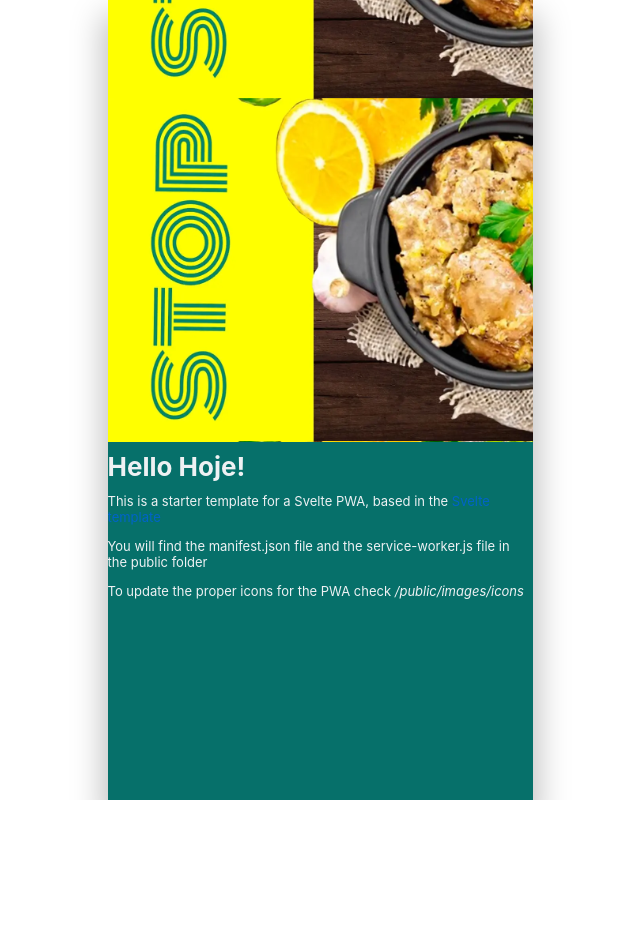
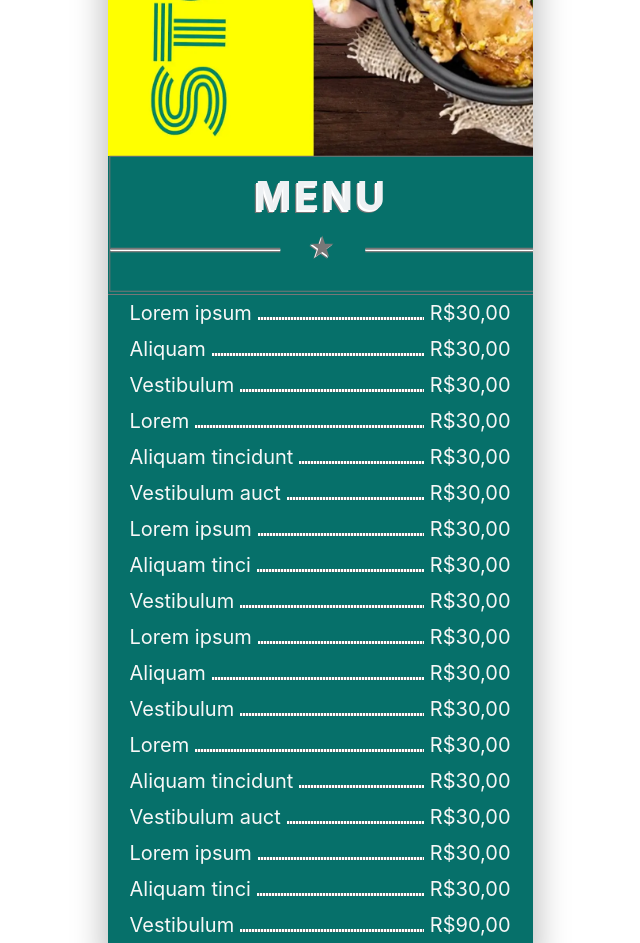
Before and after one commit to warleymendeslopes/app, a Svelte app: page / in a window 1280 px wide. Shown: the whole page, without its empty margins (320-960 px from the left). Before the commit the page ends 800 px from the top, so only its background shows below. Built offline with nearby package versions, Linux system fonts and the light colour scheme.

Commit message:
cardapio principal

```diff
--- a/public/global.css
+++ b/public/global.css
@@ -17,10 +17,8 @@ body {
 
 body>main {
     width: 100%;
-    height: 100%;
     margin: 0 auto;
     max-width: 425px;
-    max-height: 800px;
     background: #06706a;
     color: #eef1f3;
     user-select: none;
--- a/src/App.svelte
+++ b/src/App.svelte
@@ -6,30 +6,199 @@
 	<section class="banner-inicial">
 		<!--<h1>cardapio de {name}!</h1> -->
 	</section>
-	<h1>Hello {name}!</h1>
-	<p>
-		This is a starter template for a Svelte PWA, based in the <a
-			href="https://github.com/sveltejs/template"
-			target="_blank">Svelte template</a
-		>
-	</p>
-	<p>
-		You will find the manifest.json file and the service-worker.js file in
-		the public folder
-	</p>
-	<p>
-		To update the proper icons for the PWA check <i>/public/images/icons</i>
-	</p>
+	<div class="cardapio">
+		<h2>MENU</h2>
+		<span class="divider">★</span>
+	</div>
+	<ul>
+		<li>
+			<span>Lorem ipsum</span>
+			<span class="dotted" />
+			<span class="price">R$30,00</span>
+		</li>
+		<li>
+			<span>Aliquam</span>
+			<span class="dotted" />
+			<span class="price">R$30,00</span>
+		</li>
+		<li>
+			<span>Vestibulum</span>
+			<span class="dotted" />
+			<span class="price">R$30,00</span>
+		</li>
+		<li>
+			<span>Lorem</span>
+			<span class="dotted" />
+			<span class="price">R$30,00</span>
+		</li>
+		<li>
+			<span>Aliquam tincidunt</span>
+			<span class="dotted" />
+			<span class="price">R$30,00</span>
+		</li>
+		<li>
+			<span>Vestibulum auct</span>
+			<span class="dotted" />
+			<span class="price">R$30,00</span>
+		</li>
+		<li>
+			<span>Lorem ipsum</span>
+			<span class="dotted" />
+			<span class="price">R$30,00</span>
+		</li>
+		<li>
+			<span>Aliquam tinci</span>
+			<span class="dotted" />
+			<span class="price">R$30,00</span>
+		</li>
+		<li>
+			<span>Vestibulum</span>
+			<span class="dotted" />
+			<span class="price">R$30,00</span>
+		</li>
+		<li>
+			<span>Lorem ipsum</span>
+			<span class="dotted" />
+			<span class="price">R$30,00</span>
+		</li>
+		<li>
+			<span>Aliquam</span>
+			<span class="dotted" />
+			<span class="price">R$30,00</span>
+		</li>
+		<li>
+			<span>Vestibulum</span>
+			<span class="dotted" />
+			<span class="price">R$30,00</span>
+		</li>
+		<li>
+			<span>Lorem</span>
+			<span class="dotted" />
+			<span class="price">R$30,00</span>
+		</li>
+		<li>
+			<span>Aliquam tincidunt</span>
+			<span class="dotted" />
+			<span class="price">R$30,00</span>
+		</li>
+		<li>
+			<span>Vestibulum auct</span>
+			<span class="dotted" />
+			<span class="price">R$30,00</span>
+		</li>
+		<li>
+			<span>Lorem ipsum</span>
+			<span class="dotted" />
+			<span class="price">R$30,00</span>
+		</li>
+		<li>
+			<span>Aliquam tinci</span>
+			<span class="dotted" />
+			<span class="price">R$30,00</span>
+		</li>
+		<li>
+			<span>Vestibulum</span>
+			<span class="dotted" />
+			<span class="price">R$90,00</span>
+		</li>
+	</ul>
 </main>
 
 <style>
 	.banner-inicial {
 		width: 100%;
-		height: 55vh;
+		height: 37vh;
 		background: red;
 		padding: 1px;
 		background-image: url(/images/banners/banner1.webp);
 		background-size: 100%;
 		background-position: 0% 99%;
 	}
+	div.cardapio {
+		position: relative;
+		margin-top: 3px;
+		border: 1px solid #777;
+		background: rgba(255, 255, 255, 0);
+		width: 100%;
+		z-index: 1000;
+		text-align: center;
+		transform: translateX(0.1em) translateY(-0.25em);
+	}
+	div.cardapio:before {
+		content: "";
+		position: absolute;
+		top: -1px;
+		left: -1px;
+		right: -1px;
+		bottom: -1px;
+		z-index: 999;
+		border-left: 1px solid #777;
+		border-bottom: 1px solid #777;
+		transform: translateX(-0.25em) translateY(0.25em);
+	}
+
+	h2 {
+		margin: 0;
+		font-size: 3em;
+		text-shadow: -0.05em 0.05em 0 white, -0.08em 0.08em 0 #777;
+		line-height: 2;
+		letter-spacing: 0.1em;
+	}
+
+	span.divider {
+		position: relative;
+		display: inline-block;
+		font-size: 2em;
+		color: #777;
+		text-shadow: -0.05em 0.05em 0 white, -0.08em 0.08em 0 #777;
+		line-height: 1;
+		width: 100%;
+		margin-bottom: 30px;
+	}
+	span.divider:after,
+	span.divider:before {
+		content: "";
+		position: absolute;
+		top: 0.5em;
+		height: 0.1em;
+		background: #777;
+		box-shadow: 0 0.05em 0 white, 0 0.1em 0 #777;
+	}
+	span.divider:after {
+		left: 60%;
+		right: 0;
+	}
+	span.divider:before {
+		left: 0;
+		right: 60%;
+	}
+
+	ul {
+		margin: 0;
+		padding: 0;
+		text-align: left;
+	}
+	ul li {
+		display: flex;
+		justify-content: space-between;
+		align-items: baseline;
+		list-style: none;
+		line-height: 1.8;
+		font-size: 20px;
+		color: #f7f7f7;
+		margin-right: 22px;
+		margin-left: 22px;
+	}
+
+	ul span.price {
+		float: right;
+	}
+	ul span.dotted {
+		height: 0.15em;
+		background-image: linear-gradient(to left, #777 50%, white 50%);
+		background-size: 0.15em;
+		background-repeat: repeat-x;
+		flex-grow: 2;
+		margin: 0 0.3em;
+	}
 </style>
```
